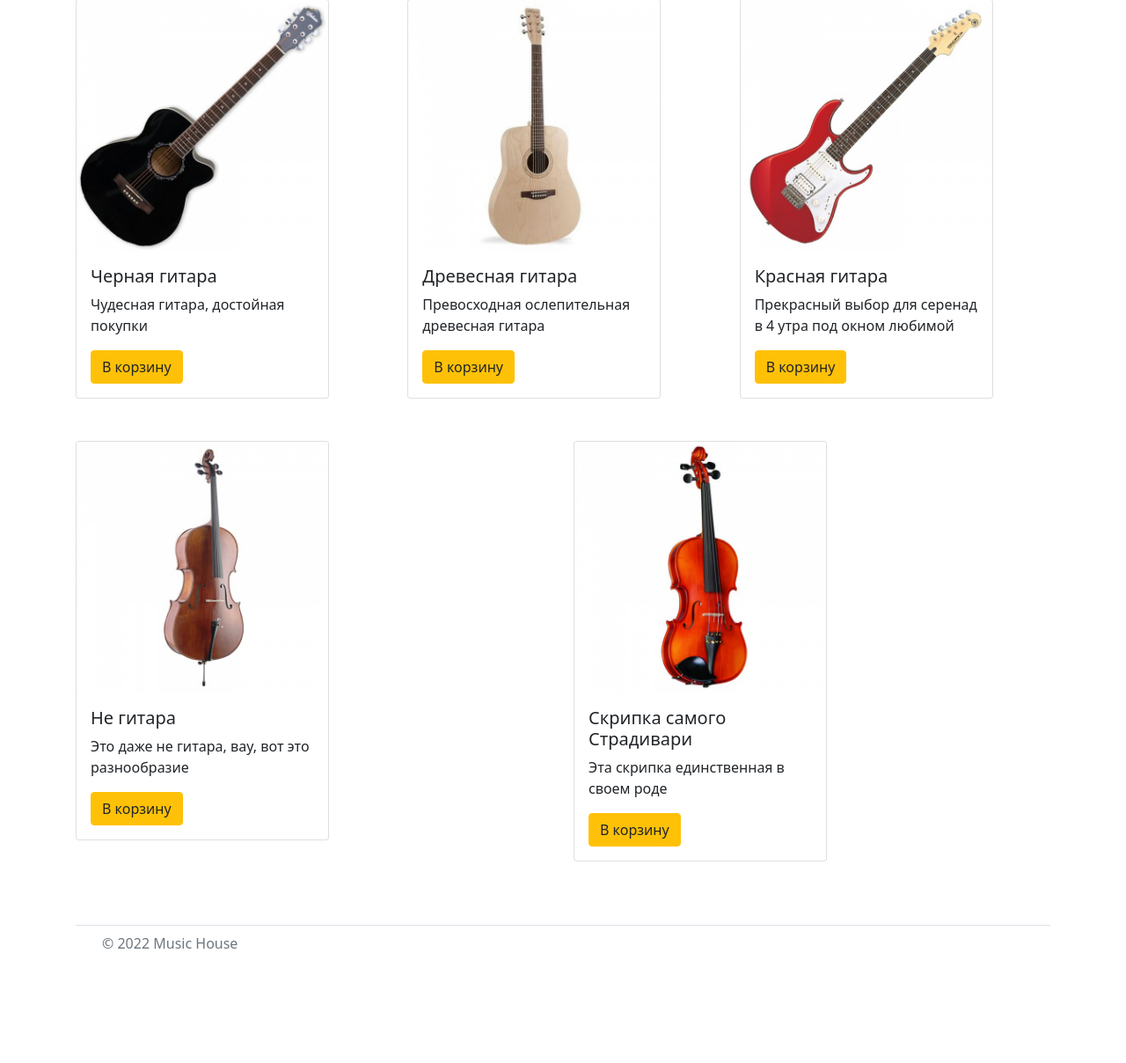
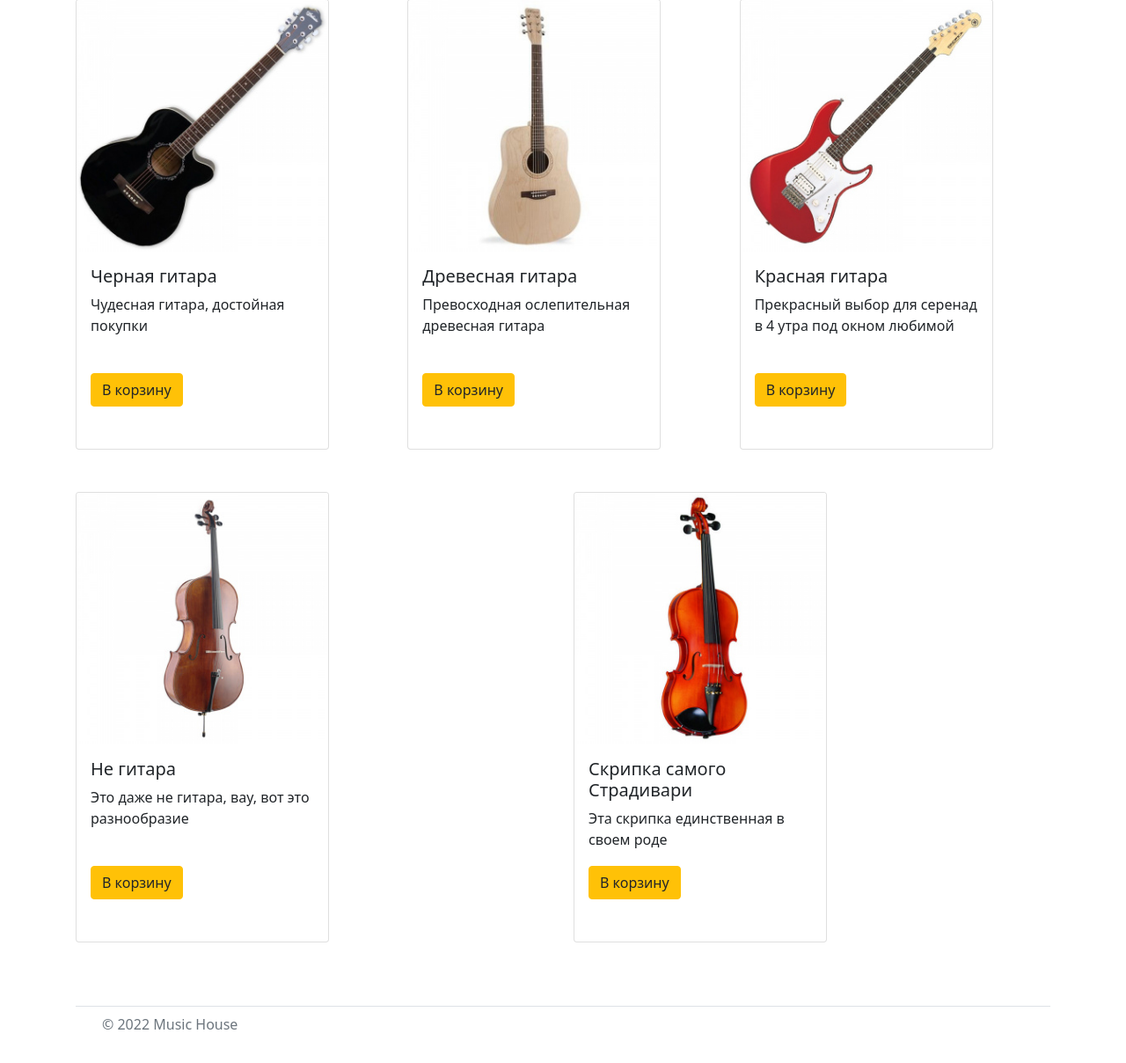
Before and after one commit to Eir03/Demka, a PHP site: page / in a window 1280 px wide. Shown: the part 470-1678 px from the top of the page at 88% size. Before the commit the page ends 1548 px from the top, so only its background shows below. Run offline with PHP 8.4, Linux system fonts and the light colour scheme; data comes from the database, SQL or seed files in the repository.

Commit message:
Фиксация размерности карточки товара

```diff
--- a/index.php
+++ b/index.php
@@ -20,12 +20,12 @@
 
             while($row = mysqli_fetch_assoc($result)) {
                 echo'<div class="col pb-5">';
-                echo'    <div class="card" style="width: 18rem;">';
+                echo'    <div class="card" style="width: 18rem; height: 32rem;">';
                 echo'        <a href="product.php?' .$row['Id']. '"><img src="media\images\\' . $row['Image'] . '.jpeg" class="card-img-top" alt="..."/></a>';
                 echo'        <div class="card-body">';
                 echo'            <h5 class="card-title">' . $row['Name'] .'</h5>';
                 echo'            <p class="card-text">' . $row['Description'] .'</p>';
-                echo'            <a href="" class="btn btn-warning">В корзину</a>';
+                echo'            <a href="" class="btn btn-warning mb-5" style="position : absolute; bottom: 0;">В корзину</a>';
                 echo'        </div>';
                 echo'    </div>';
                 echo'</div>';
```
